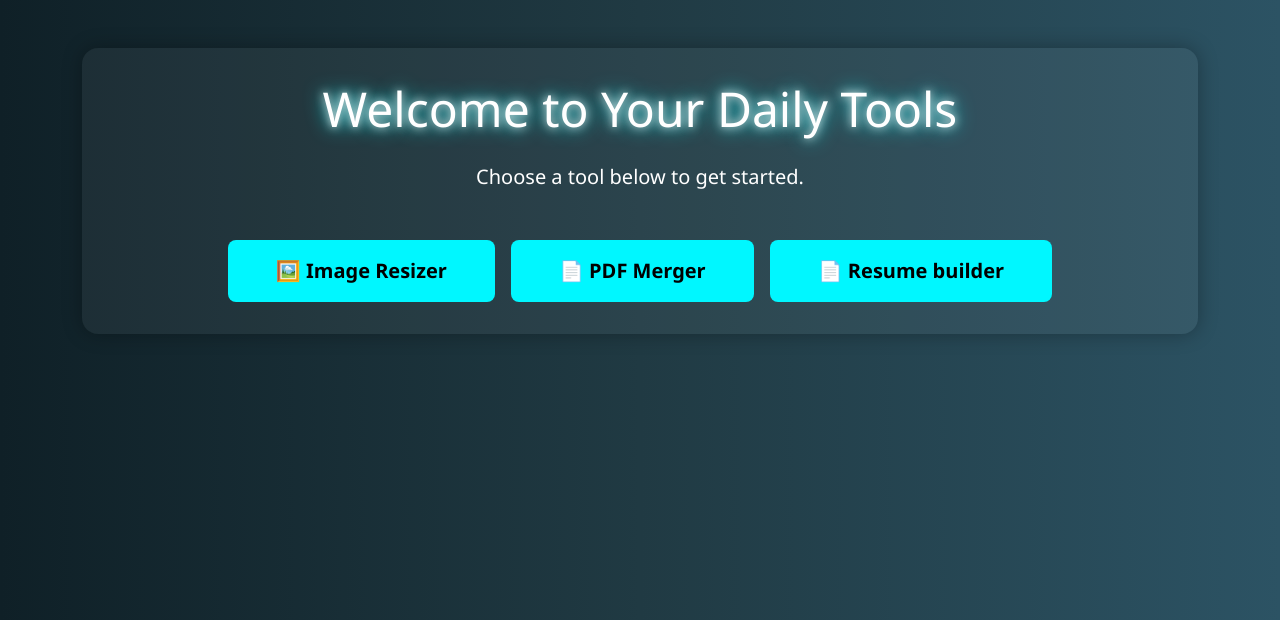
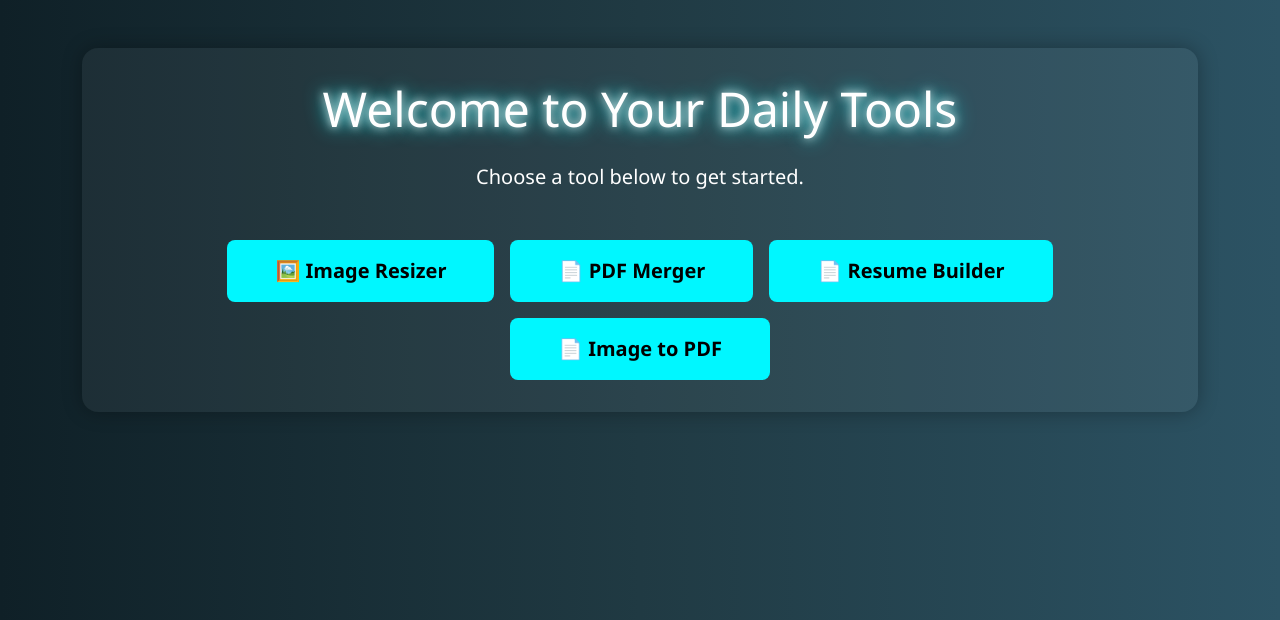
Before and after one commit to akhileshlabd/OnlineTools, a Flask app: page / in a window 1280 px wide. Shown: the top 620 px of the page. Run offline with Flask 3, Linux system fonts and the light colour scheme.

Commit message:
Update index.html

```diff
--- a/templates/index.html
+++ b/templates/index.html
@@ -49,11 +49,14 @@
           📄 PDF Merger
         </a>
         <a href="{{ url_for('resume_builder') }}" class="btn glow-button btn-lg px-5 py-3">
-          📄 Resume builder
+          📄 Resume Builder
         </a>
 <!--         <a href="{{ url_for('background_remover') }}" class="btn glow-button btn-lg px-5 py-3">
           🧼 Background Remover
         </a> -->
+        <a href="{{ url_for('image_to_pdf') }}" class="btn glow-button btn-lg px-5 py-3">
+          📄 Image to PDF
+        </a>
       </div>
     </div>
   </div>
```
